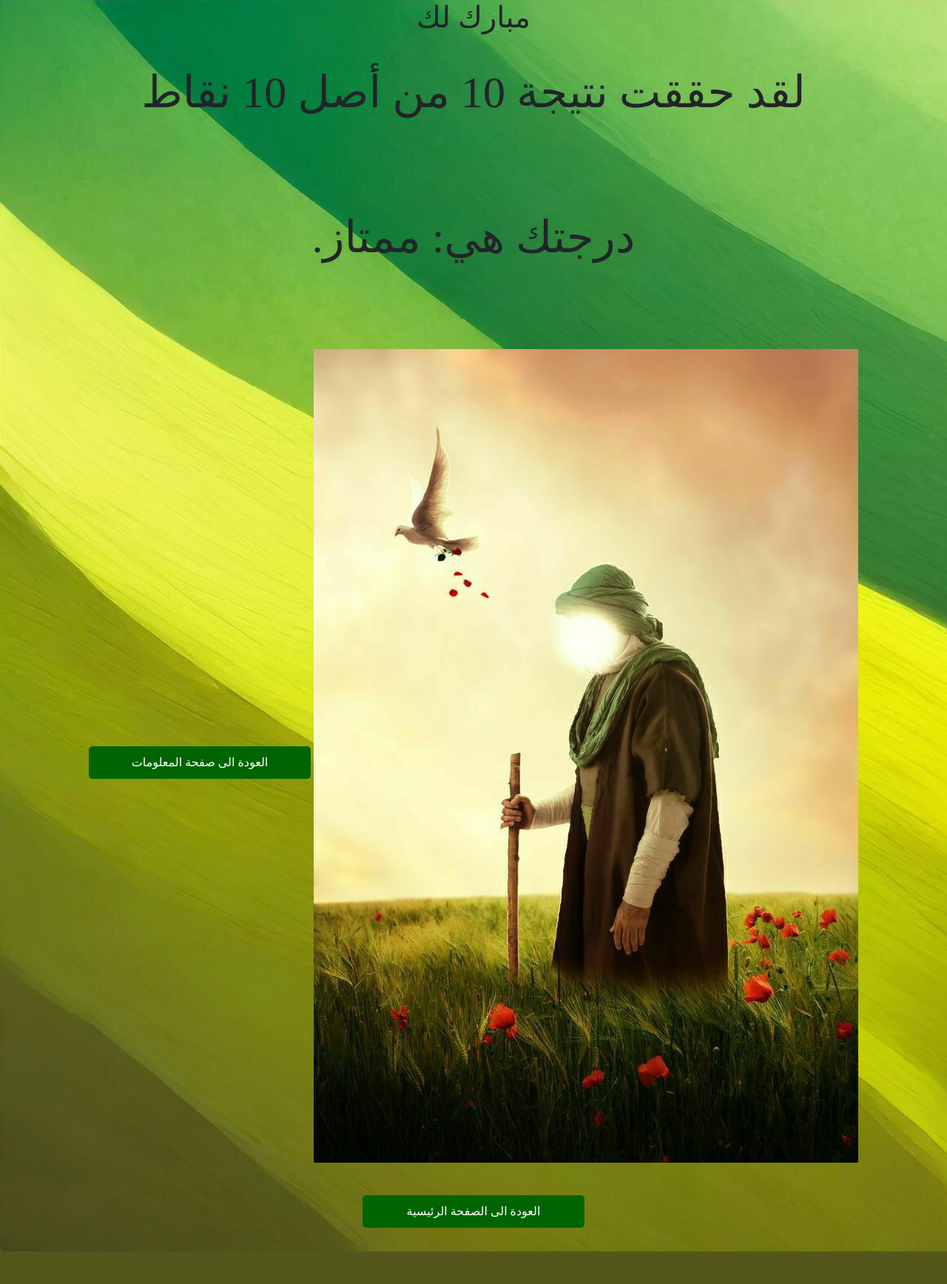
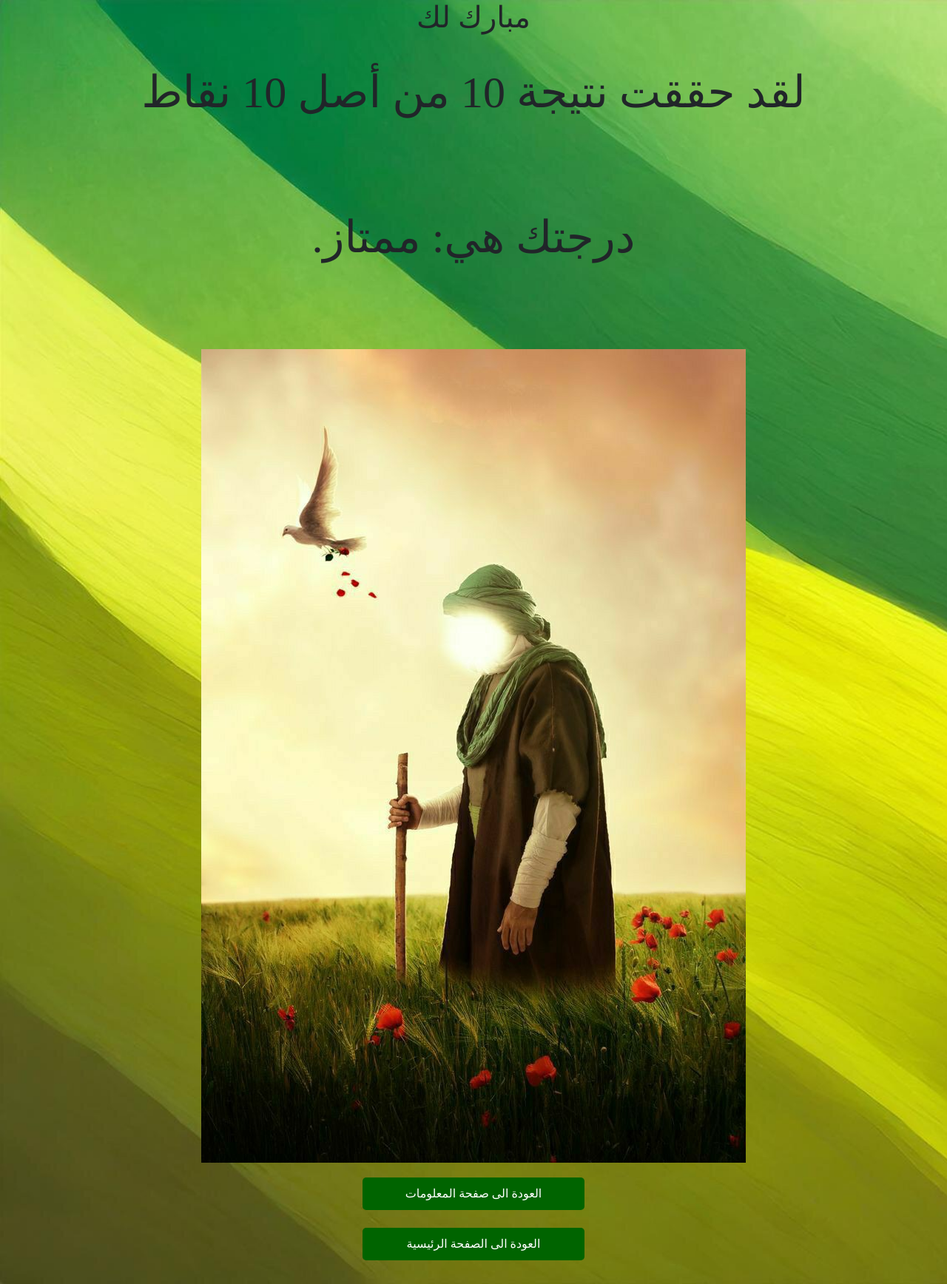
Before and after one commit to MohamadJouni6/imam-mahdi-challenge, a Flask app: template templates/scores.html in a window 1280 px wide. Shown: the whole page at 74% size. Before the commit the page ends 1692 px from the top, so only its background shows below. Run offline with Flask 2, Linux system fonts and the light colour scheme; the template is opened without the code that fills it: most values are stand-ins (such as "Sample title", 1, 10 or a date in 2020); some web fonts are replaced.

```diff
--- a/templates/scores.html
+++ b/templates/scores.html
@@ -71,7 +71,9 @@
   {% endfor %}
   <div class="center">
     <img src="/static/img/backg.jpg" alt="Imam Mahdi" style="margin-bottom: 20px;">
-		<a href="/info"><button style="width: 300px;">العودة الى صفحة المعلومات</button></a><br><br>
+	</div>
+    <div class="center">
+    <a href="/info"><button style="width: 300px;">العودة الى صفحة المعلومات</button></a><br><br>
 		<a href="/"><button style="width: 300px; margin-bottom: 32px;">العودة الى الصفحة الرئيسية</button></a>
   </div>
 {% endblock %}
```
